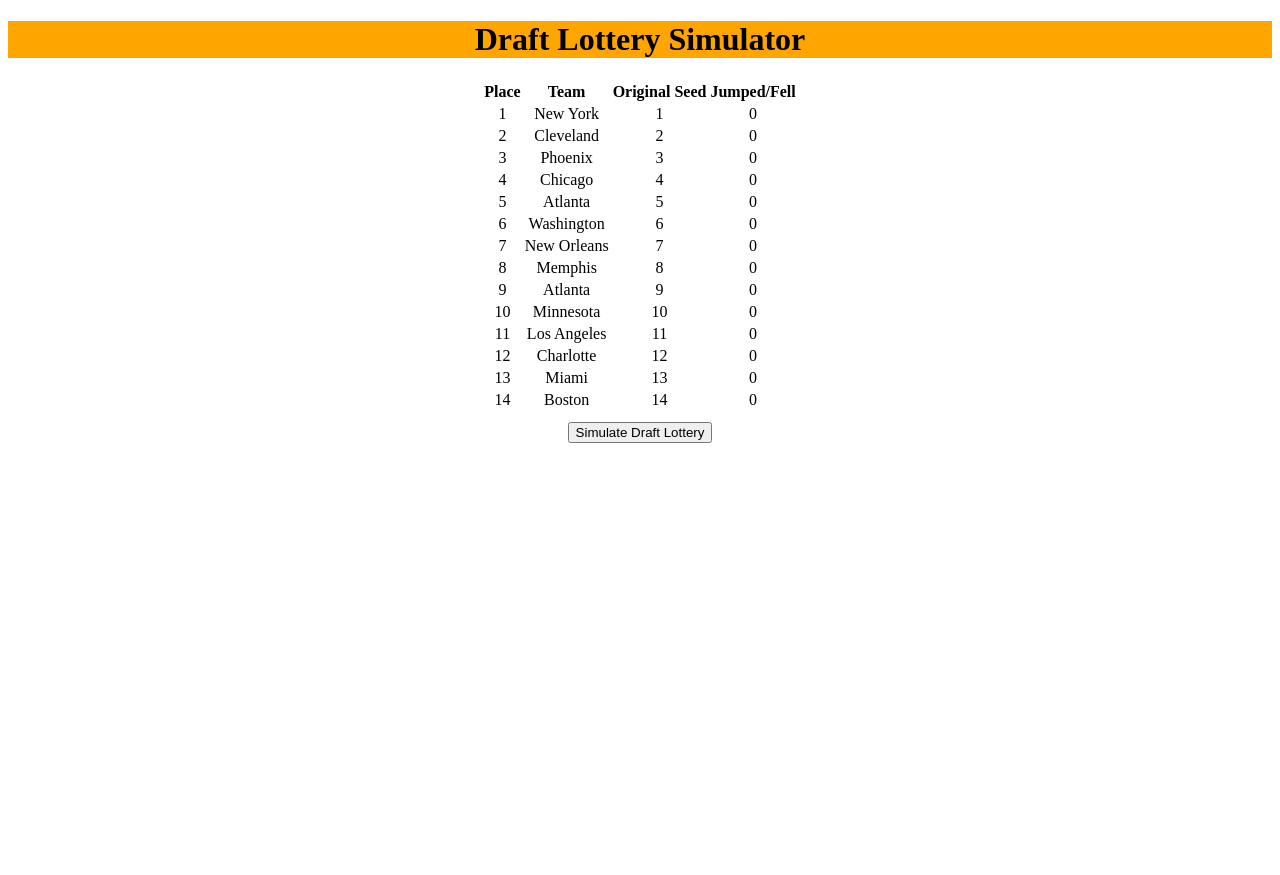
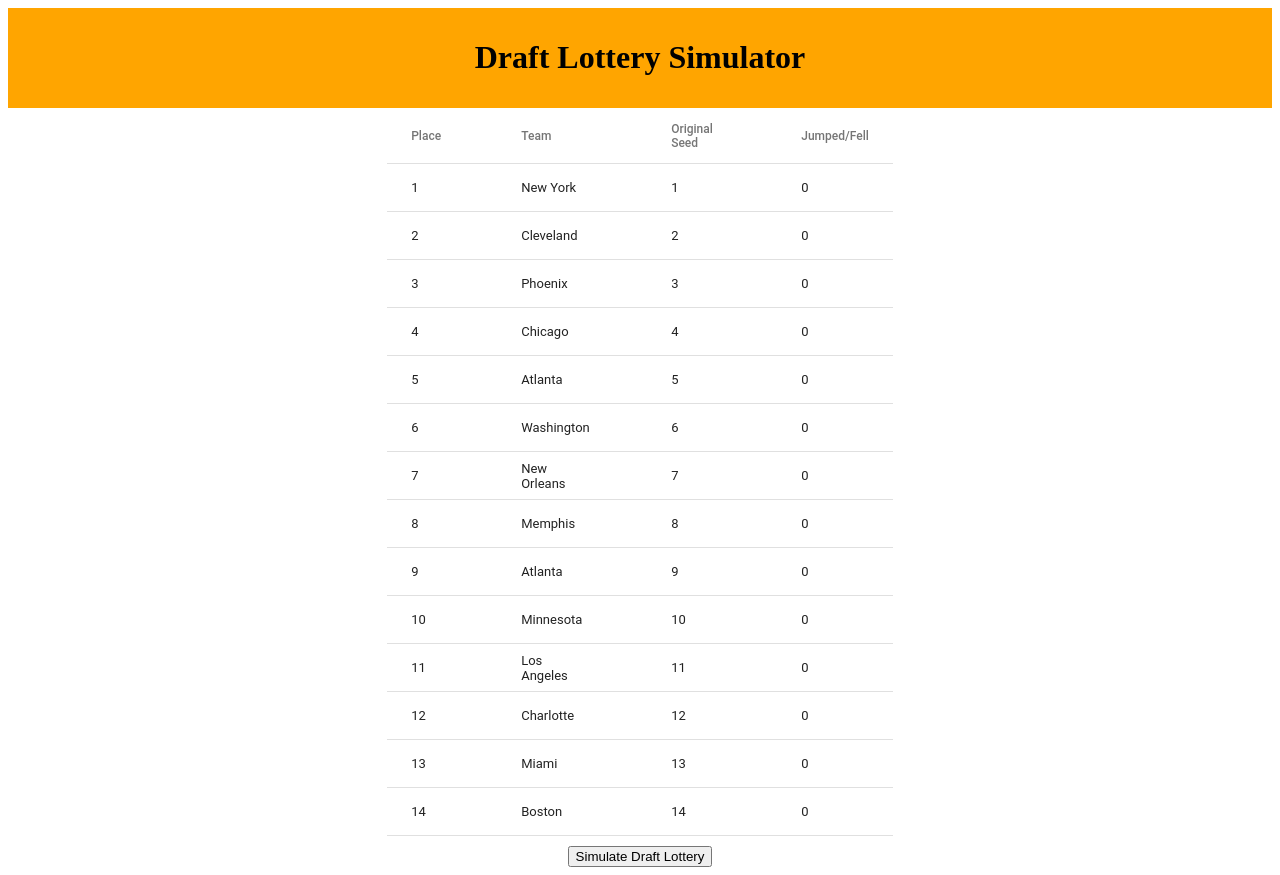
Before and after one commit to Maxwell1126/JS-NBA-Draft-Lottery, a React (Create React App) app: page / in a window 1280 px wide. Before the commit the page ends 800 px from the top, so only its background shows below. Built offline with nearby package versions, Linux system fonts and the light colour scheme.

Commit message:
Added material ui to the project and used material tables for the LotteryTeams component.

```diff
--- a/package.json
+++ b/package.json
@@ -3,6 +3,7 @@
   "version": "0.1.0",
   "private": true,
   "dependencies": {
+    "@material-ui/core": "^3.9.3",
     "react": "^16.8.6",
     "react-dom": "^16.8.6",
     "react-redux": "^7.0.2",
--- a/src/Header/Header.css
+++ b/src/Header/Header.css
@@ -1,3 +1,5 @@
 .head {
+    padding:10px;
     background-color: orange;
+    font-family: Rockwell;
 }
--- a/src/LotteryTeams/LotteryTeams.css
+++ b/src/LotteryTeams/LotteryTeams.css
@@ -1,5 +1,11 @@
 .tableContainer {
+margin-left: 30%;
+margin-right: 30%;
 display: flex;
 justify-content: center;
 padding-bottom: 10px;
 }
+
+.lottoTable{
+
+}
--- a/src/LotteryTeams/LotteryTeams.js
+++ b/src/LotteryTeams/LotteryTeams.js
@@ -1,6 +1,12 @@
 import React, { Component } from 'react';
 import { connect } from 'react-redux';
 import './LotteryTeams.css';
+import Table from '@material-ui/core/Table';
+import TableBody from '@material-ui/core/TableBody';
+import TableCell from '@material-ui/core/TableCell';
+import TableHead from '@material-ui/core/TableHead';
+import TableRow from '@material-ui/core/TableRow';
+
 class LotteryTeams extends Component {
     constructor(props) {
         super(props)
@@ -14,26 +20,26 @@ class LotteryTeams extends Component {
     render() {
         return (
             <div className="tableContainer">
-                <table >
-                    <thead>
-                        <tr>
-                            <th>Place</th>
-                            <th>Team</th>
-                            <th>Original Seed</th>
-                            <th>Jumped/Fell</th>
-                        </tr>
-                    </thead>
-                    <tbody>
+                <Table className="lottoTable">
+                    <TableHead>
+                        <TableRow>
+                            <TableCell>Place</TableCell>
+                            <TableCell>Team</TableCell>
+                            <TableCell>Original Seed</TableCell>
+                            <TableCell>Jumped/Fell</TableCell>
+                        </TableRow>
+                    </TableHead>
+                    <TableBody>
                         {this.props.reduxStore.draftLotteryOrder.map(team => {
-                            return <tr>
-                                <td>{team.place}</td>
-                                <td>{team.name}</td>
-                                <td>{team.seed}</td>
-                                <td>{(team.place - team.seed) * (-1)}</td>
-                            </tr>
+                            return <TableRow>
+                                <TableCell>{team.place}</TableCell>
+                                <TableCell>{team.name}</TableCell>
+                                <TableCell>{team.seed}</TableCell>
+                                <TableCell>{(team.place - team.seed) * (-1)}</TableCell>
+                            </TableRow>
                         })}
-                    </tbody>
-                </table>
+                    </TableBody>
+                </Table>
             </div>
         )
     }
```
Also changed, not shown: 1 other file (tests, documents, lock files or other folders).
